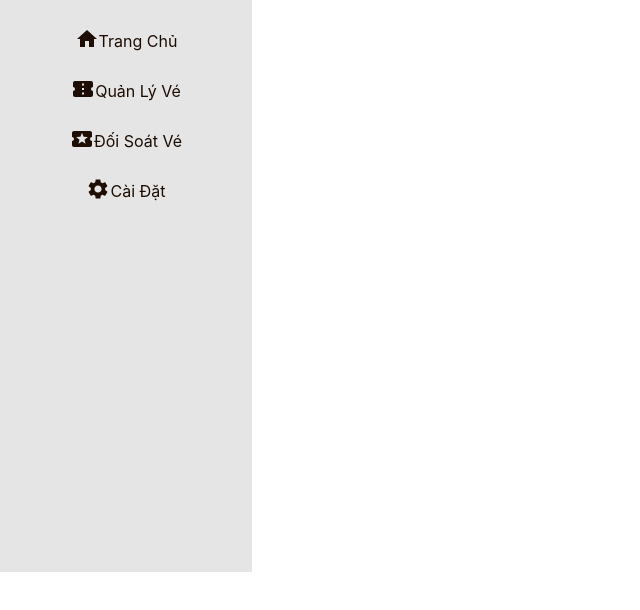
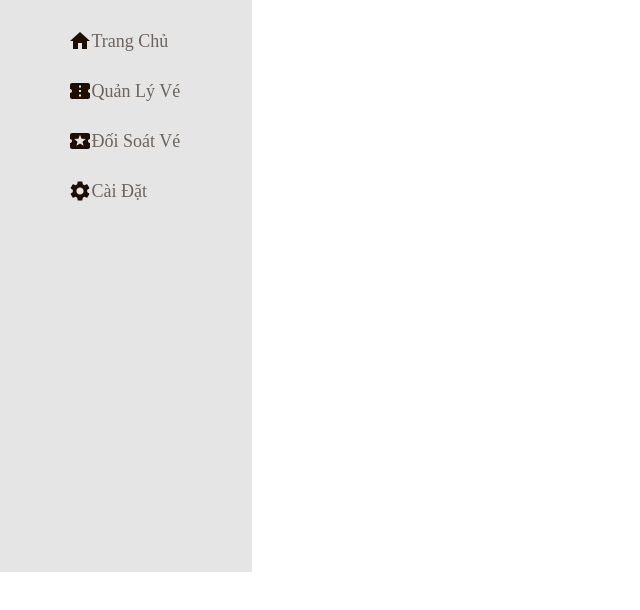
Before and after one commit to Thanh2603/CMSTicketSaleAppli, a React (Create React App) app in the folder cms-ticket-sale/: page / in a window 1280 px wide. Shown: the top 610 px of the page, without its empty margins (0-640 px from the left). Built offline with nearby package versions, Linux system fonts and the light colour scheme.

Commit message:
Navigation

```diff
--- a/cms-ticket-sale/src/components/Sidebar.js
+++ b/cms-ticket-sale/src/components/Sidebar.js
@@ -9,8 +9,9 @@ function Sidebar() {
         return <li
         key={key}
         className="row"
-        onClick={()=>{window.location.pathname = val.link}}> <div> {val.icon} </div>{" "}
-        <div>
+        id={window.location.pathname == val.link ? "active" : ""}
+        onClick={()=>{window.location.pathname = val.link}}> <div id="icon"> {val.icon} </div>{" "}
+        <div id="title">
           {val.title}
         </div>
          </li>;
```
